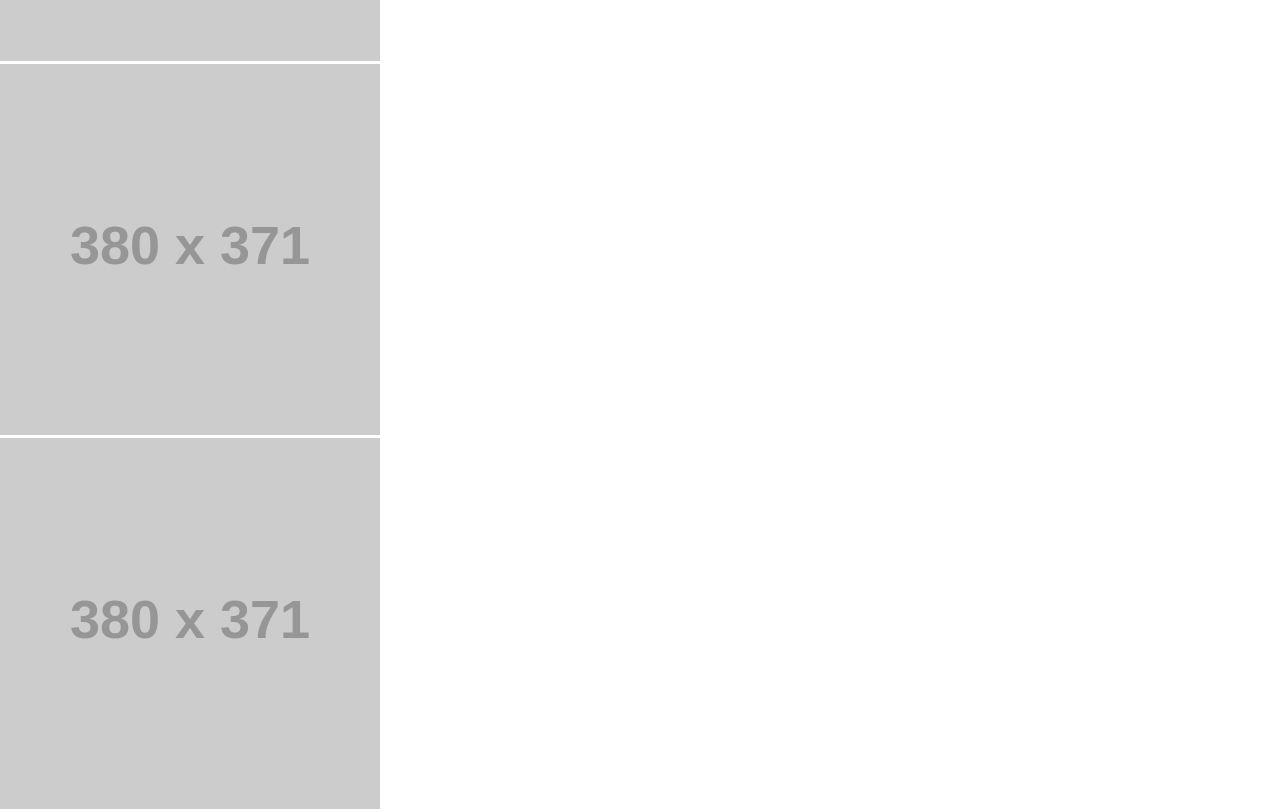
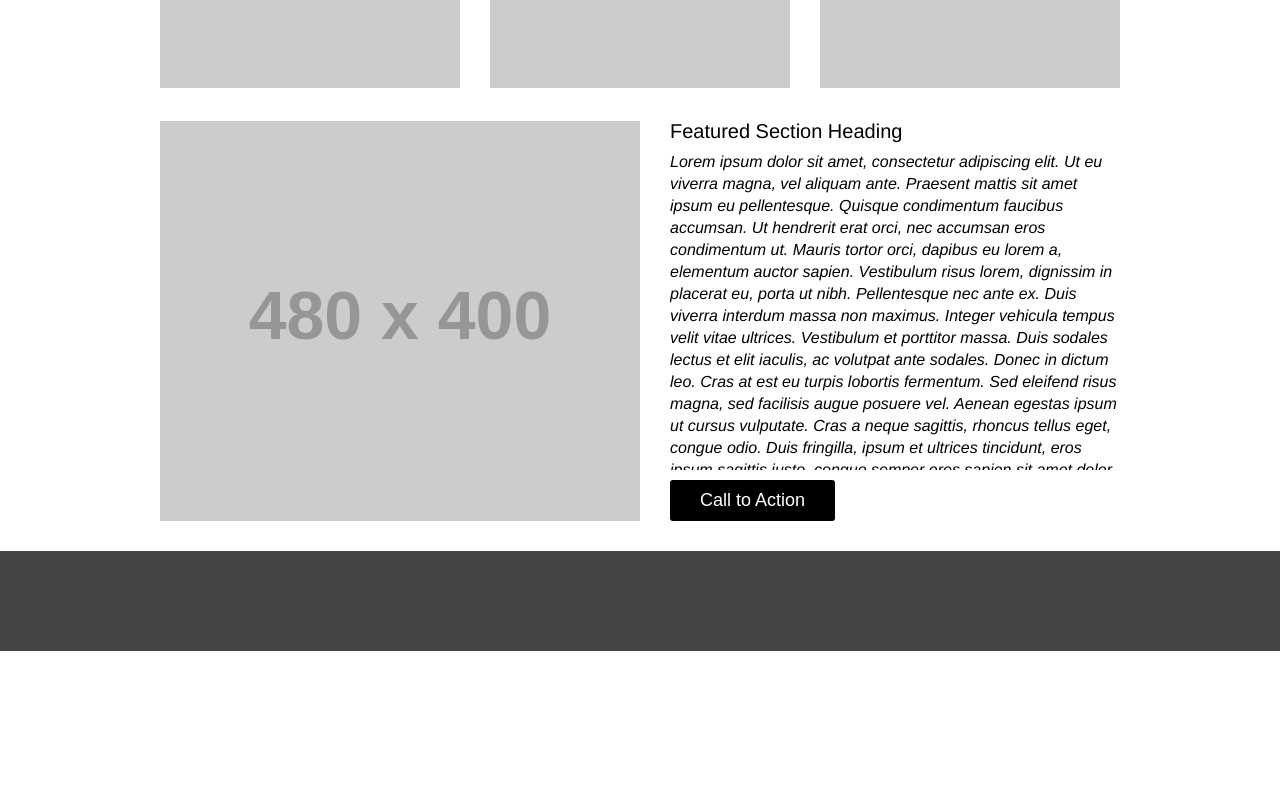
Before and after one commit to beccalee123/201d40-wirefram-exercise, a plain HTML site: page index.html in a window 1280 px wide. Shown: the part 900-1712 px from the top of the page. After the commit the page ends 1551 px from the top, so only its background shows below. Drawn offline with Linux system fonts and the light colour scheme; placeholder pictures from the web are drawn by us.

Commit message:
Formats and styles design with CSS

```diff
--- a/index.html
+++ b/index.html
@@ -4,19 +4,19 @@
 <head>
 	<title>Wireframe Exercise</title>
 	<link rel="stylesheet" type="text/css" href="/reset.css" />
-	<link rel="stylesheet" type="text/css" href="/reset.css" />
+	<link rel="stylesheet" type="text/css" href="/style.css" />
 </head>
 
 <body>
 
 	<header>
+		<nav>
 			<img src="https://placehold.it/200x70/000/" title="logo" alt="logo" />
-		<nav>
 			<ul>
-				<li>Nav Itme 1</li>
-				<li>Nav Item 2</li>
-				<li>Nav Item 3</li>
-				<li>Nav Item 4</li>
+				<li><a href="#">Nav Item 1</a></li>
+				<li><a href="#">Nav Item 2</a></li>
+				<li><a href="#">Nav Item 3</a></li>
+				<li><a href="#">Nav Item 4</a></li>
 			</ul>
 		</nav>
 	</header>
@@ -24,16 +24,26 @@
 	<main>
 		<img src="https://placehold.it/960x450/000/" title="hero" alt="hero" />
 		<ul>
-			<li><img src="https://placehold.it/380x371/000/" title="sub-banner-1" alt="sub-banner-1" /></li>
-			<li><img src="https://placehold.it/380x371/000/" title="sub-banner-2" alt="sub-banner-2" /></li>
-			<li><img src="https://placehold.it/380x371/000/" title="sub-banner-2" alt="sub-banner-2" /></li>
+			<li><img src="https://placehold.it/300x375/000/" title="sub-banner-1" alt="sub-banner-1" /></li>
+			<li><img src="https://placehold.it/300x375/000/" title="sub-banner-2" alt="sub-banner-2" /></li>
+			<li><img src="https://placehold.it/300x375/000/" title="sub-banner-2" alt="sub-banner-2" /></li>
 		</ul>
 		<section>
 			<img src="https://placehold.it/480x400/000/" title="featured-section-banner" alt="featured-section-banner" />
+			<div>
 				<h2>Featured Section Heading</h2>
-			<p>Lorem ipsum dolor sit amet, consectetur adipiscing elit. Ut eu viverra magna, vel aliquam ante. Praesent
-				mattis sit amet ipsum eu pellentesque. Quisque condimentum faucibus accumsan. Ut hendrerit erat orci,
-				nec accumsan eros condimentum ut. Mauris tortor orci, dapibus eu lorem a, elementum auctor sapien.
+				<p>Lorem ipsum dolor sit amet, consectetur adipiscing elit. Ut eu viverra magna, vel aliquam ante. Praesent mattis sit amet ipsum eu pellentesque. Quisque condimentum faucibus accumsan. Ut hendrerit erat orci, nec accumsan eros condimentum ut. Mauris tortor orci, dapibus eu lorem a, elementum auctor sapien.
+					Vestibulum risus lorem, dignissim in placerat eu, porta ut nibh. Pellentesque nec ante ex.
+
+					Duis viverra interdum massa non maximus. Integer vehicula tempus velit vitae ultrices. Vestibulum et
+					porttitor massa. Duis sodales lectus et elit iaculis, ac volutpat ante sodales. Donec in dictum leo.
+					Cras at est eu turpis lobortis fermentum. Sed eleifend risus magna, sed facilisis augue posuere vel.
+					Aenean egestas ipsum ut cursus vulputate. Cras a neque sagittis, rhoncus tellus eget, congue odio. Duis
+					fringilla, ipsum et ultrices tincidunt, eros ipsum sagittis justo, congue semper eros sapien sit amet
+					dolor. Quisque consequat vehicula feugiat. Aenean pharetra, ligula non lacinia gravida, lorem dolor
+					sollicitudin neque, sed varius orci arcu a felis. Nullam suscipit sem vel efficitur ultricies. Proin
+					pharetra venenatis semper. Etiam et gravida sapien.
+					Lorem ipsum dolor sit amet, consectetur adipiscing elit. Ut eu viverra magna, vel aliquam ante. Praesent mattis sit amet ipsum eu pellentesque. Quisque condimentum faucibus accumsan. Ut hendrerit erat orci, nec accumsan eros condimentum ut. Mauris tortor orci, dapibus eu lorem a, elementum auctor sapien.
 					Vestibulum risus lorem, dignissim in placerat eu, porta ut nibh. Pellentesque nec ante ex.
 
 					Duis viverra interdum massa non maximus. Integer vehicula tempus velit vitae ultrices. Vestibulum et
@@ -44,9 +54,12 @@
 					dolor. Quisque consequat vehicula feugiat. Aenean pharetra, ligula non lacinia gravida, lorem dolor
 					sollicitudin neque, sed varius orci arcu a felis. Nullam suscipit sem vel efficitur ultricies. Proin
 					pharetra venenatis semper. Etiam et gravida sapien.</p>
-			<button>Call to Action Button</button>
+
+				<button>Call to Action</button>
+			</div>
 		</section>
 	</main>
+	<footer></footer>
 
 </body>
 
--- a/style.css
+++ b/style.css
@@ -0,0 +1,97 @@
+body {
+	font-family: Helvetica;
+}
+/* HEADER */
+
+header {
+	background: #444;
+	height: 100px;
+	margin-bottom: 30px;
+}
+
+nav {
+	width: 960px;
+	margin: 0px auto;
+}
+
+nav img {
+	float: left;
+	margin-top: 15px;
+	margin-right: 30px;
+}
+
+nav li {
+	display: inline-block;
+	margin-top: 40px;
+	margin-right: 80px;
+}
+
+nav a {
+	color: #aaa;
+	text-decoration: none;
+}
+
+/* MAIN */
+
+main {
+	width: 960px;
+	margin: 0px auto;
+}
+
+/* MAIN: SUB-BANNERS */
+
+main li {
+	float: left;
+	margin: 30px 30px 30px 0px;
+}
+
+main li:last-child {
+	margin-right: 0px;
+}
+
+/* MAIN: FEATURED section */
+
+section img {
+	float: left;
+	margin-right: 30px;
+}
+
+section div {
+	margin-bottom: 30px;
+}
+
+section h2 {
+	font-size: 20px;
+	margin-bottom: 10px;
+}
+
+section p {
+	height: 319px;
+	overflow: auto;
+	font-style: italic;
+	line-height: 22px;
+	margin-bottom: 10px;
+}
+
+section button {
+	border: none;
+	color: #fff;
+	background: #000;
+	font-size: 18px;
+	padding: 10px 30px;
+	border-radius: 3px;
+	cursor: pointer;
+	transition: 350ms;
+}
+
+section button:hover {
+	background: salmon;
+}
+
+/* FOOTER */
+
+footer {
+	background: #444;
+	height: 100px;
+
+}
```
Lines whose indentation alone changed are shown as unchanged.
